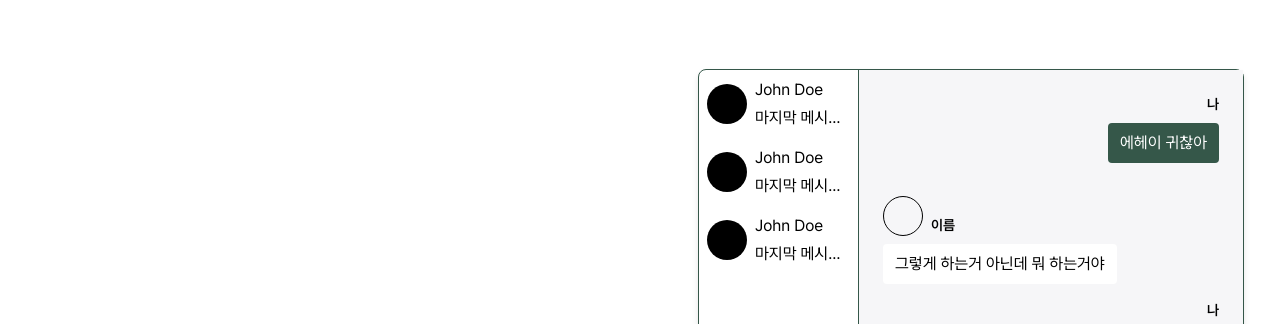
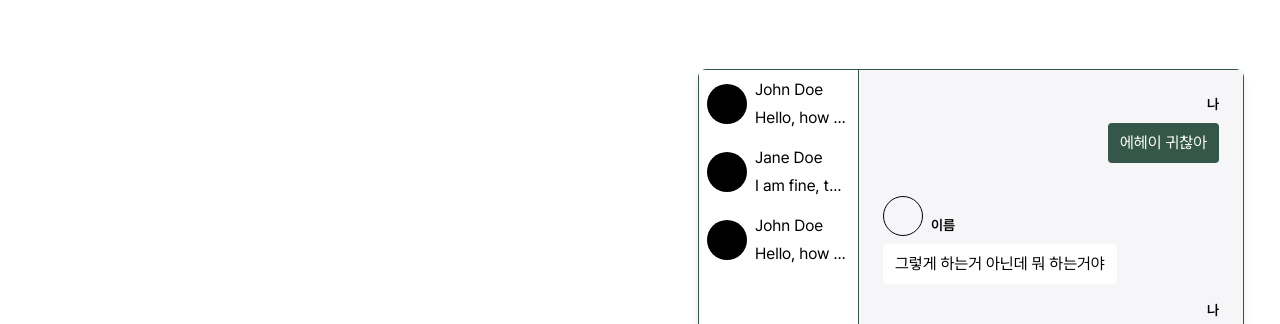
Before and after one commit to play3step/upfolio, a React (Vite) app: page /portfolio/new in a window 1280 px wide. Both pictures are taken after a click on the button 1216 px from the left and 748 px from the top of the page. Shown: the part 132-456 px from the top of the page. Built offline with nearby package versions, Linux system fonts and the light colour scheme; no server answers.

Commit message:
feat : 그룹 선택 인터렉티브 추가

```diff
--- a/src/components/domain/dm/DmDropdownWrapper.tsx
+++ b/src/components/domain/dm/DmDropdownWrapper.tsx
@@ -4,9 +4,16 @@ import { useState } from 'react'
 
 export default function DmDropdownWrapper() {
   const [isOpen, setIsOpen] = useState(false)
+  const [selectedThreadId, setSelectedThreadId] = useState<string | null>(null)
+
   const handleToggle = () => {
     setIsOpen(prev => !prev)
   }
+
+  const handleSelectChatRoom = (threadId: string) => {
+    setSelectedThreadId(threadId)
+  }
+
   return (
     <div
       style={{
@@ -15,7 +22,11 @@ export default function DmDropdownWrapper() {
         alignItems: 'flex-end',
         gap: 'var(--sp-4)'
       }}>
-      <DmChatContainer isOpen={isOpen} />
+      <DmChatContainer
+        isOpen={isOpen}
+        selectedThreadId={selectedThreadId}
+        handleSelectChatRoom={handleSelectChatRoom}
+      />
       <DmToggleButton
         isOpen={isOpen}
         handleToggle={handleToggle}
--- a/src/components/domain/dm/chat/DmChatContainer.tsx
+++ b/src/components/domain/dm/chat/DmChatContainer.tsx
@@ -5,17 +5,48 @@ import DmChatMessage from './DmChatMessage'
 
 interface Props {
   isOpen: boolean
+  selectedThreadId: string | null
+  handleSelectChatRoom: (threadId: string) => void
 }
 
-export default function DmChatContainer({ isOpen }: Props) {
+const threadList = [
+  {
+    id: '1',
+    name: 'John Doe',
+    lastMessage: 'Hello, how are you?'
+  },
+  {
+    id: '2',
+    name: 'Jane Doe',
+    lastMessage: 'I am fine, thank you.'
+  },
+  {
+    id: '3',
+    name: 'John Doe',
+    lastMessage: 'Hello, how are you?'
+  }
+]
+
+export default function DmChatContainer({
+  isOpen,
+  selectedThreadId,
+  handleSelectChatRoom
+}: Props) {
   return (
     <div
       className={S['dm-chat-container']}
       style={{ display: isOpen ? 'flex' : 'none' }}>
       <div className={S['dm-chat-container-left']}>
-        <DmChatListItem />
-        <DmChatListItem />
-        <DmChatListItem />
+        {threadList.map(thread => (
+          <DmChatListItem
+            key={thread.id}
+            id={thread.id}
+            isSelected={selectedThreadId === thread.id}
+            name={thread.name}
+            lastMessage={thread.lastMessage}
+            handleSelectChatRoom={handleSelectChatRoom}
+          />
+        ))}
       </div>
       <div className={S['dm-chat-container-right']}>
         <div className={S['dm-chat-conversation']}>
--- a/src/components/domain/dm/chat/DmChatListItem.tsx
+++ b/src/components/domain/dm/chat/DmChatListItem.tsx
@@ -1,14 +1,36 @@
 import S from './DmChatListItem.module.css'
 
-export default function DmChatListItem() {
+interface Props {
+  id: string
+  isSelected: boolean
+
+  name: string
+  lastMessage: string
+  handleSelectChatRoom: (threadId: string) => void
+}
+
+export default function DmChatListItem({
+  id,
+  isSelected,
+  name,
+  lastMessage,
+  handleSelectChatRoom
+}: Props) {
   return (
-    <div className={S['dm-chat-list-item']}>
+    <div
+      className={S['dm-chat-list-item']}
+      style={{ backgroundColor: isSelected ? 'var(--primary)' : 'white' }}
+      onClick={() => handleSelectChatRoom(id)}>
       <div className={S['dm-chat-list-item-left']}>
         <div className={S['dm-chat-list-item-left-profile']}></div>
       </div>
-      <div className={S['dm-chat-list-item-right']}>
-        <span>John Doe</span>
-        <span>마지막 메시지 머시기머시기</span>
+      <div
+        className={S['dm-chat-list-item-right']}
+        style={{
+          color: isSelected ? 'white' : ''
+        }}>
+        <span>{name}</span>
+        <span>{lastMessage}</span>
       </div>
     </div>
   )
```
